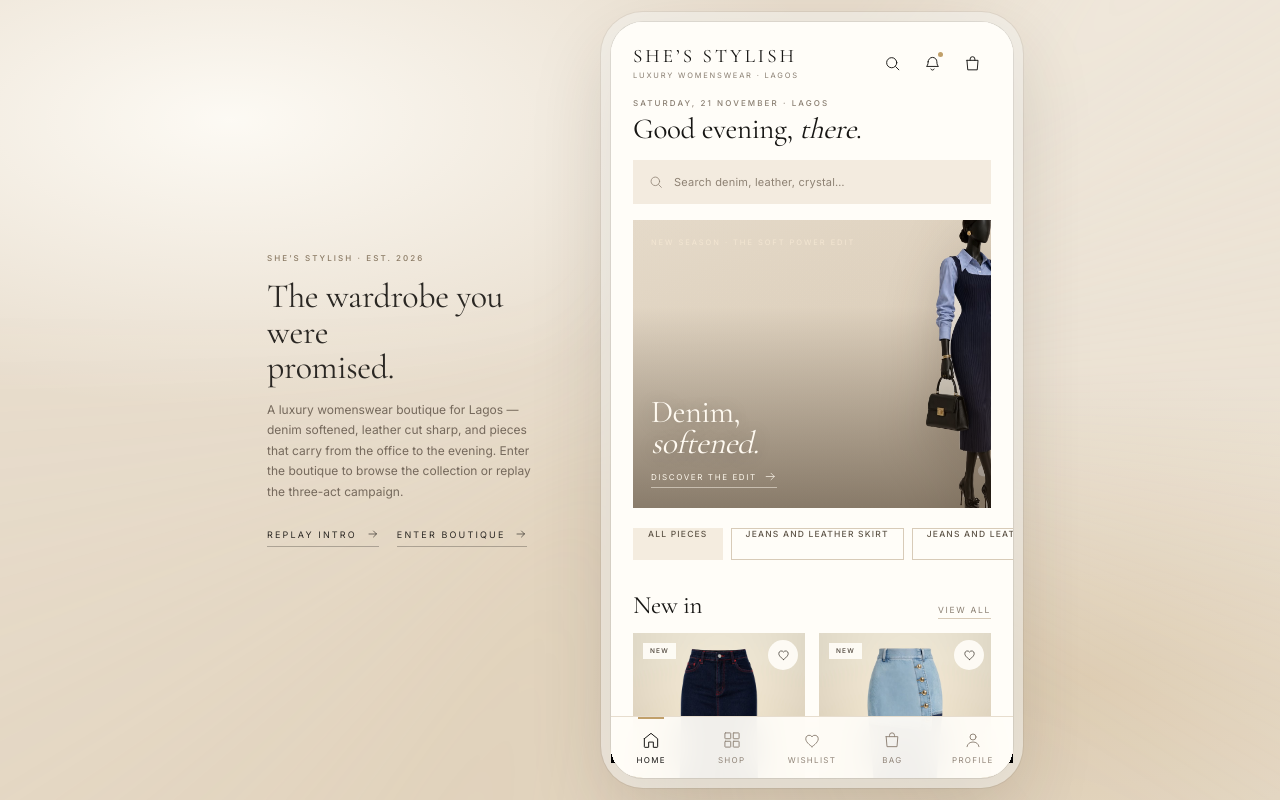
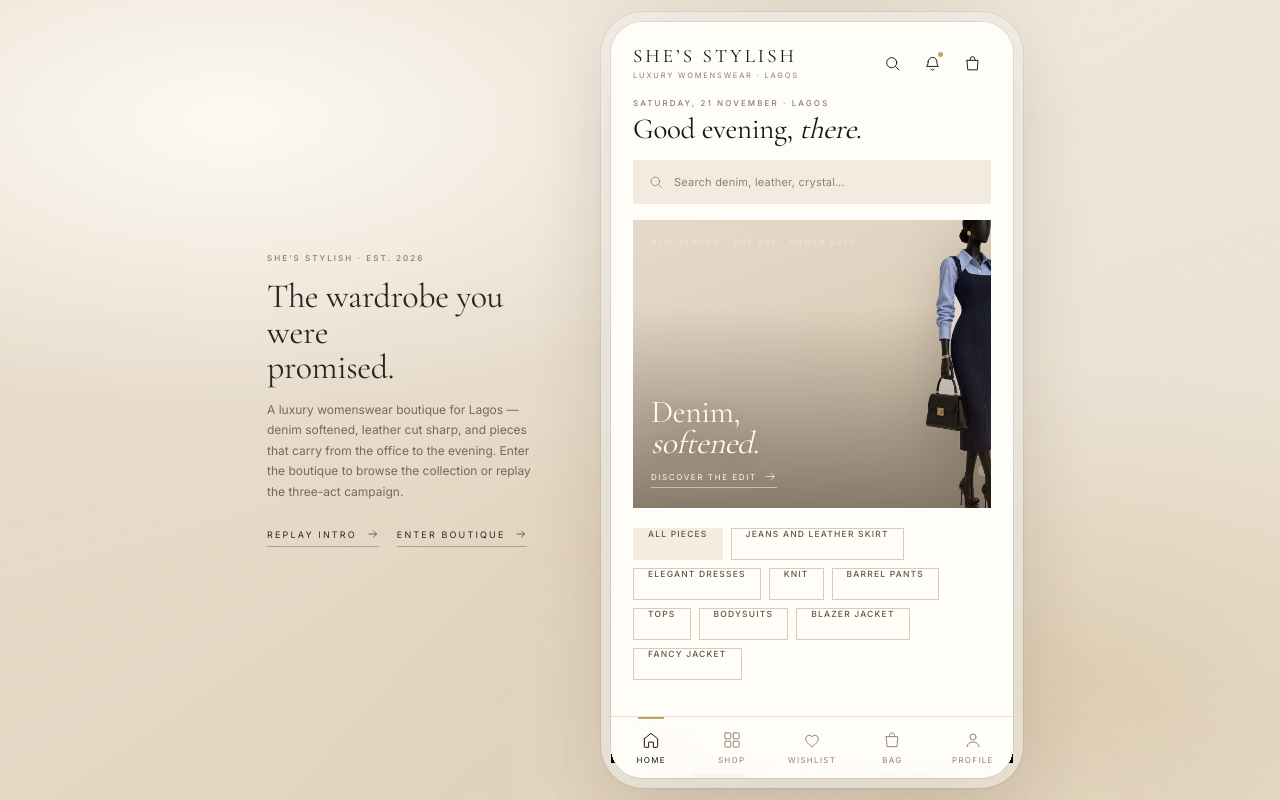
Before and after one commit to Dera-prog/She-s-Stylish, a React (Vite) app: page /home in a window 1280 px wide. Built offline with nearby package versions, Linux system fonts and the light colour scheme; no server answers.

Commit message:
Show every stocked category as a dashboard button

```diff
--- a/src/pages/Home.tsx
+++ b/src/pages/Home.tsx
@@ -2,8 +2,20 @@ import { Link } from 'react-router-dom';
 import { AppHead, Screen, SectionHead, MARK_INK } from '../components/Chrome';
 import { ProductCard } from '../components/ProductCard';
 import { IconArrow, IconSearch } from '../components/Icons';
-import { categories, collections, products } from '../lib/data';
+import { collections, products } from '../lib/data';
 import { useStore } from '../lib/store';
+
+const dashCategories = [
+  'All pieces',
+  'Jeans and Leather Skirt',
+  'Elegant Dresses',
+  'Knit',
+  'Barrel Pants',
+  'Tops',
+  'Bodysuits',
+  'Blazer Jacket',
+  'Fancy Jacket',
+];
 
 function greeting() {
   const h = new Date().getHours();
@@ -55,14 +67,14 @@ export default function Home() {
         </div>
       </Link>
 
-      <div className="chips">
-        {categories.map((c, i) => (
+      <div className="chips chips--wrap">
+        {dashCategories.map((name, i) => (
           <Link
-            key={c.name}
+            key={name}
             className={`chip ${i === 0 ? 'chip--soft' : ''}`}
-            to={c.name === 'All pieces' ? '/shop' : `/shop/category/${encodeURIComponent(c.name)}`}
+            to={name === 'All pieces' ? '/shop' : `/shop/category/${encodeURIComponent(name)}`}
           >
-            {c.name}
+            {name}
           </Link>
         ))}
       </div>
--- a/src/styles.css
+++ b/src/styles.css
@@ -1185,6 +1185,12 @@ img {
   display: none;
 }
 
+.chips--wrap {
+  flex-wrap: wrap;
+  overflow: visible;
+  padding-bottom: 6px;
+}
+
 .chip {
   flex: none;
   height: 32px;
```
Also changed, not shown: 1 other file (tests, documents, lock files or other folders).
